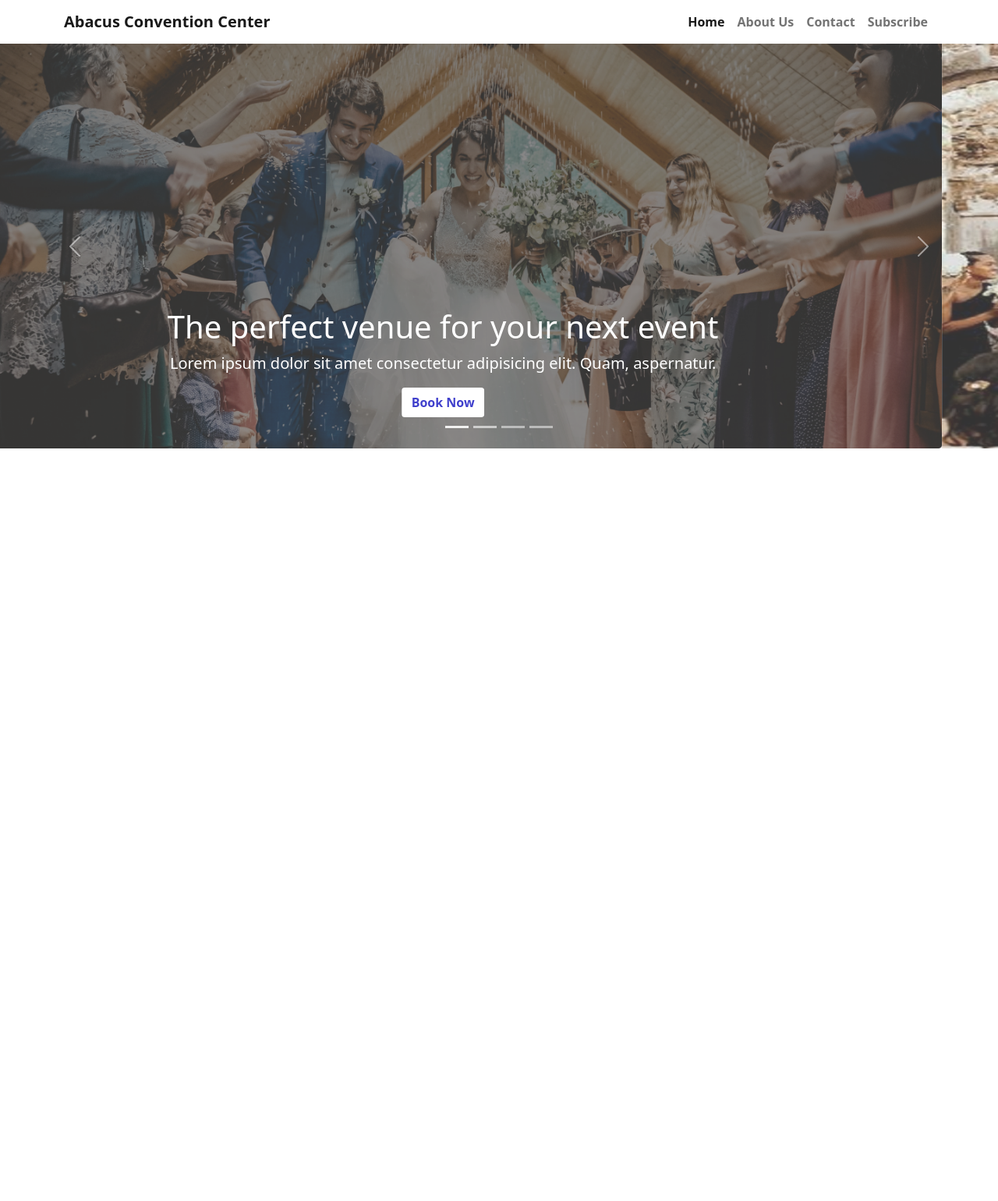
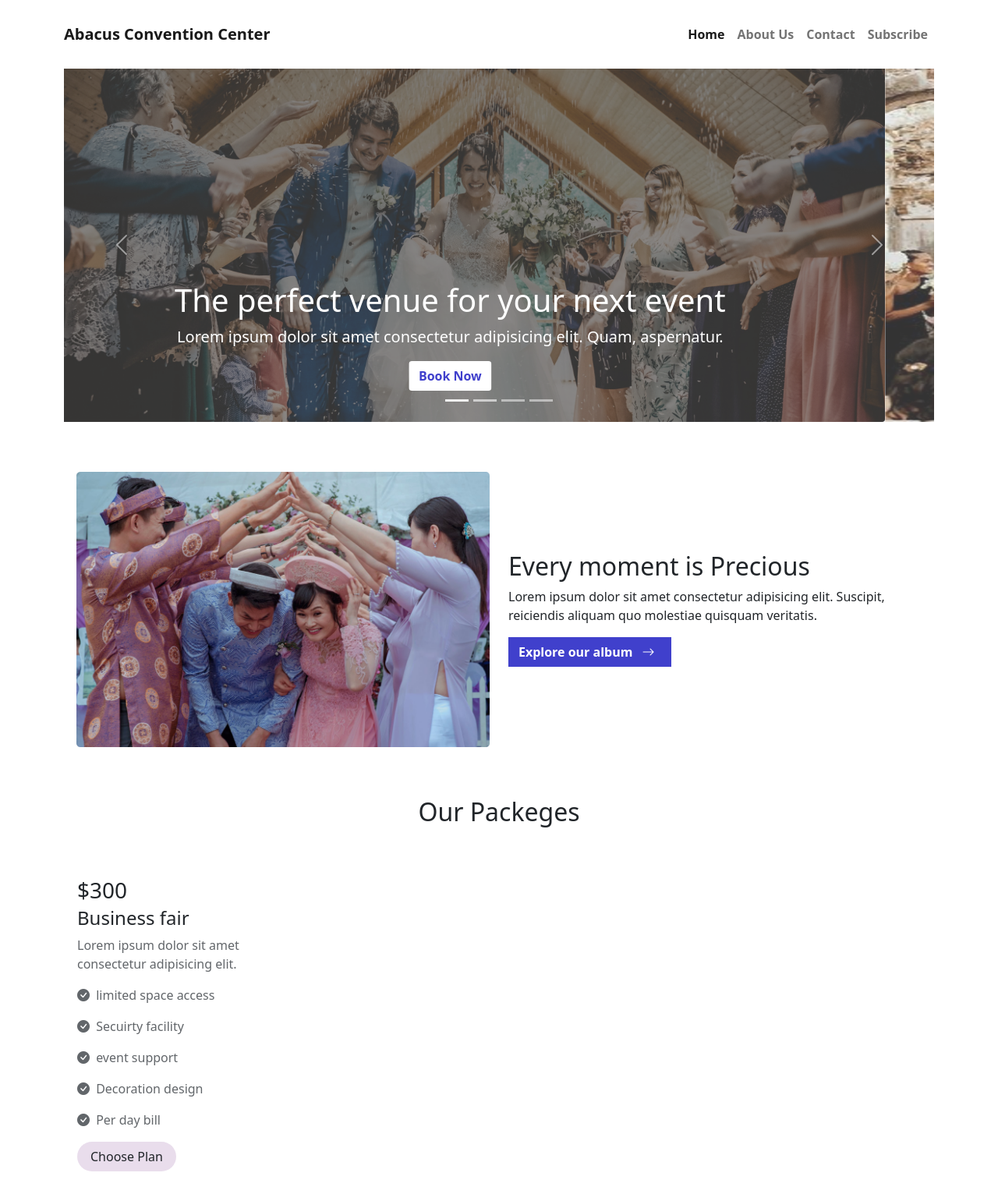
Before and after one commit to osmangoni0220396/convention-center, a plain HTML site: page index.html in a window 1280 px wide. Shown: the whole page at 78% size. Before the commit the page ends 800 px from the top, so only its background shows below. Drawn offline with nearby package versions, Linux system fonts and the light colour scheme.

Commit message:
End for this day

```diff
--- a/css/style.css
+++ b/css/style.css
@@ -14,3 +14,42 @@
     color: #fff;
     font-weight: 700;
 }
+.first-section-btn-custom-css{
+    background-color: rgb(64, 64, 204);
+    color: #fff;
+    font-weight: 700;
+    border-radius: 0;
+}
+.first-section-btn-custom-css:hover{
+    background-color: #fff;
+    color: rgb(64, 64, 204);
+    border: 1px solid rgb(64, 64, 204);
+}
+
+.price-custom-css{
+    border: 1px solid transparent;
+
+}
+.price-btn-custom-css{
+    background-color: rgb(233, 221, 236);
+}
+.price-btn-custom-css:hover{
+    background-color: rgb(255, 255, 255);
+    border: 1px solid rgb(233, 221, 236);
+}
+.text-color{
+    color: rgb(98, 102, 106);
+}
+.text-color:hover{
+    color: white;
+}
+.price-custom-css{
+    border: 1px solid transparent;
+
+}
+.price-custom-css:hover{
+    background-color: rgb(64, 64, 204);
+    color: white;
+    transform: scaleY(1.05);
+
+}
--- a/index.html
+++ b/index.html
@@ -12,18 +12,30 @@
       integrity="sha384-EVSTQN3/azprG1Anm3QDgpJLIm9Nao0Yz1ztcQTwFspd3yD65VohhpuuCOmLASjC"
       crossorigin="anonymous"
     />
+    <link
+      rel="stylesheet"
+      href="https://cdn.jsdelivr.net/npm/bootstrap-icons@1.9.1/font/bootstrap-icons.css"
+    />
     <!-- Custom CSS -->
     <link rel="stylesheet" href="css/style.css" />
 
     <title>Abacus Convention Center</title>
   </head>
   <body>
-    <header>
+    <header class="my-3">
       <!-- Navbar Area Start -->
       <nav class="navbar navbar-expand-lg navbar-light nav-custom-css">
         <div class="container">
           <a class="navbar-brand" href="#">Abacus Convention Center</a>
-          <button class="navbar-toggler" type="button" data-bs-toggle="collapse" data-bs-target="#navbarSupportedContent" aria-controls="navbarSupportedContent" aria-expanded="false" aria-label="Toggle navigation">
+          <button
+            class="navbar-toggler"
+            type="button"
+            data-bs-toggle="collapse"
+            data-bs-target="#navbarSupportedContent"
+            aria-controls="navbarSupportedContent"
+            aria-expanded="false"
+            aria-label="Toggle navigation"
+          >
             <span class="navbar-toggler-icon"></span>
           </button>
           <div class="collapse navbar-collapse" id="navbarSupportedContent">
@@ -40,67 +52,180 @@
               <li class="nav-item">
                 <a class="nav-link" href="#">Subscribe</a>
               </li>
-
             </ul>
-
           </div>
         </div>
       </nav>
       <!-- Navbar Area End -->
       <!-- Slide Area Start -->
-      <div id="carouselExampleCaptions" class="carousel slide" data-bs-ride="carousel">
+      <div
+        id="carouselExampleCaptions"
+        class="carousel slide mt-3 container"
+        data-bs-ride="carousel"
+      >
         <div class="carousel-indicators">
-          <button type="button" data-bs-target="#carouselExampleCaptions" data-bs-slide-to="0" class="active" aria-current="true" aria-label="Slide 1"></button>
-          <button type="button" data-bs-target="#carouselExampleCaptions" data-bs-slide-to="1" aria-label="Slide 2"></button>
-          <button type="button" data-bs-target="#carouselExampleCaptions" data-bs-slide-to="2" aria-label="Slide 3"></button>
-          <button type="button" data-bs-target="#carouselExampleCaptions" data-bs-slide-to="3" aria-label="Slide 4"></button>
+          <button
+            type="button"
+            data-bs-target="#carouselExampleCaptions"
+            data-bs-slide-to="0"
+            class="active"
+            aria-current="true"
+            aria-label="Slide 1"
+          ></button>
+          <button
+            type="button"
+            data-bs-target="#carouselExampleCaptions"
+            data-bs-slide-to="1"
+            aria-label="Slide 2"
+          ></button>
+          <button
+            type="button"
+            data-bs-target="#carouselExampleCaptions"
+            data-bs-slide-to="2"
+            aria-label="Slide 3"
+          ></button>
+          <button
+            type="button"
+            data-bs-target="#carouselExampleCaptions"
+            data-bs-slide-to="3"
+            aria-label="Slide 4"
+          ></button>
         </div>
         <div class="carousel-inner">
           <div class="carousel-item active">
-            <img src="images/banner.png" class="d-block w-100 carousel-image-cutom-css" alt="...">
+            <img
+              src="images/banner.png"
+              class="d-block w-100 carousel-image-cutom-css"
+              alt="..."
+            />
             <div class="carousel-caption d-none d-md-block">
               <h2 class="fs-1">The perfect venue for your next event</h2>
-              <p class="fs-5">Lorem ipsum dolor sit amet consectetur adipisicing elit. Quam, aspernatur.</p>
+              <p class="fs-5">
+                Lorem ipsum dolor sit amet consectetur adipisicing elit. Quam,
+                aspernatur.
+              </p>
               <a href="#" class="btn carousel-btn-custom-css">Book Now</a>
             </div>
           </div>
           <div class="carousel-item">
-            <img src="images/banner-1.jpg" class="d-block w-100 carousel-image-cutom-css" alt="...">
+            <img
+              src="images/banner-1.jpg"
+              class="d-block w-100 carousel-image-cutom-css"
+              alt="..."
+            />
             <div class="carousel-caption d-none d-md-block">
               <h2 class="fs-1">The perfect venue for your next event</h2>
-              <p class="fs-5">Lorem ipsum dolor sit amet consectetur adipisicing elit. Quam, aspernatur.</p>
+              <p class="fs-5">
+                Lorem ipsum dolor sit amet consectetur adipisicing elit. Quam,
+                aspernatur.
+              </p>
               <a href="#" class="btn carousel-btn-custom-css">Book Now</a>
             </div>
           </div>
           <div class="carousel-item">
-            <img src="images/banner-2.jpg" class="d-block w-100 carousel-image-cutom-css" alt="...">
+            <img
+              src="images/banner-2.jpg"
+              class="d-block w-100 carousel-image-cutom-css"
+              alt="..."
+            />
             <div class="carousel-caption d-none d-md-block">
               <h2 class="fs-1">The perfect venue for your next event</h2>
-              <p class="fs-5">Lorem ipsum dolor sit amet consectetur adipisicing elit. Quam, aspernatur.</p>
+              <p class="fs-5">
+                Lorem ipsum dolor sit amet consectetur adipisicing elit. Quam,
+                aspernatur.
+              </p>
               <a href="#" class="btn carousel-btn-custom-css">Book Now</a>
             </div>
           </div>
           <div class="carousel-item">
-            <img src="images/banner-3.jpg" class="d-block w-100 carousel-image-cutom-css" alt="...">
+            <img
+              src="images/banner-3.jpg"
+              class="d-block w-100 carousel-image-cutom-css"
+              alt="..."
+            />
             <div class="carousel-caption d-none d-md-block">
               <h2 class="fs-1">The perfect venue for your next event</h2>
-              <p class="fs-5">Lorem ipsum dolor sit amet consectetur adipisicing elit. Quam, aspernatur.</p>
+              <p class="fs-5">
+                Lorem ipsum dolor sit amet consectetur adipisicing elit. Quam,
+                aspernatur.
+              </p>
               <a href="#" class="btn carousel-btn-custom-css">Book Now</a>
             </div>
           </div>
         </div>
-        <button class="carousel-control-prev" type="button" data-bs-target="#carouselExampleCaptions" data-bs-slide="prev">
+        <button
+          class="carousel-control-prev"
+          type="button"
+          data-bs-target="#carouselExampleCaptions"
+          data-bs-slide="prev"
+        >
           <span class="carousel-control-prev-icon" aria-hidden="true"></span>
           <span class="visually-hidden">Previous</span>
         </button>
-        <button class="carousel-control-next" type="button" data-bs-target="#carouselExampleCaptions" data-bs-slide="next">
+        <button
+          class="carousel-control-next"
+          type="button"
+          data-bs-target="#carouselExampleCaptions"
+          data-bs-slide="next"
+        >
           <span class="carousel-control-next-icon" aria-hidden="true"></span>
           <span class="visually-hidden">Next</span>
         </button>
       </div>
       <!-- Slide Area End -->
     </header>
+    <main class="container">
+      <section class="p-3 my-5">
+        <div class="row d-flex flex-column-reverse d-md-flex d-sm-flex flex-md-column-reverse flex-sm-column-reverse flex-lg-row">
+          <div class="col-lg-6 col-md-12 col-sm-12 col-12">
+            <img class="w-100" src="images/wedding.png" alt="" />
+          </div>
+          <div class="col-lg-6 col-md-12 col-sm-12 col-12 my-2">
+           <div class="d-flex align-items-center justify-content-sm-center h-100">
+              <div>
+                <h2>Every moment is Precious</h2>
+                <p>
+                  Lorem ipsum dolor sit amet consectetur adipisicing elit. Suscipit,
+                  reiciendis aliquam quo molestiae quisquam veritatis.
+                </p>
+                <a href="#" class="btn first-section-btn-custom-css"
+                  >Explore our album <i class="bi bi-arrow-right p-2"></i
+                ></a>
+            </div>
+          </div>
+        </div>
 
+
+      </section>
+      <section class="my-5">
+        <h2 class="text-center">Our Packeges</h2>
+        <div class="row my-5">
+          <div class="col-12 col-sm-12 col-md-6 col-lg-3">
+            <div class="card price-custom-css rounded">
+              <div class="card-body">
+                <h3 class="card-title">$300</h3>
+                <h4 class="card-subtitle mb-2">Business fair</h4>
+                <div class="text-color">
+                  <p class="card-text">Lorem ipsum dolor sit amet consectetur adipisicing elit.</p>
+                  <p><i class="bi bi-check-circle-fill pe-1"></i> limited space access</p>
+                  <p><i class="bi bi-check-circle-fill pe-1"></i> Secuirty facility</p>
+                  <p><i class="bi bi-check-circle-fill pe-1"></i> event support</p>
+                  <p><i class="bi bi-check-circle-fill pe-1"></i> Decoration design</p>
+                  <p><i class="bi bi-check-circle-fill pe-1"></i> Per day bill</p>
+                  <a href="#" class="btn rounded-pill px-3 price-btn-custom-css">Choose Plan</a>
+                </div>
+              </div>
+            </div>
+          </div>
+
+
+
+        </div>
+      </section>
+    </main>
+
+
+    </div>
 
     <!-- Option 1: Bootstrap Bundle with Popper -->
     <script
```
Also changed, not shown: css/arrow-right.svg (added).
